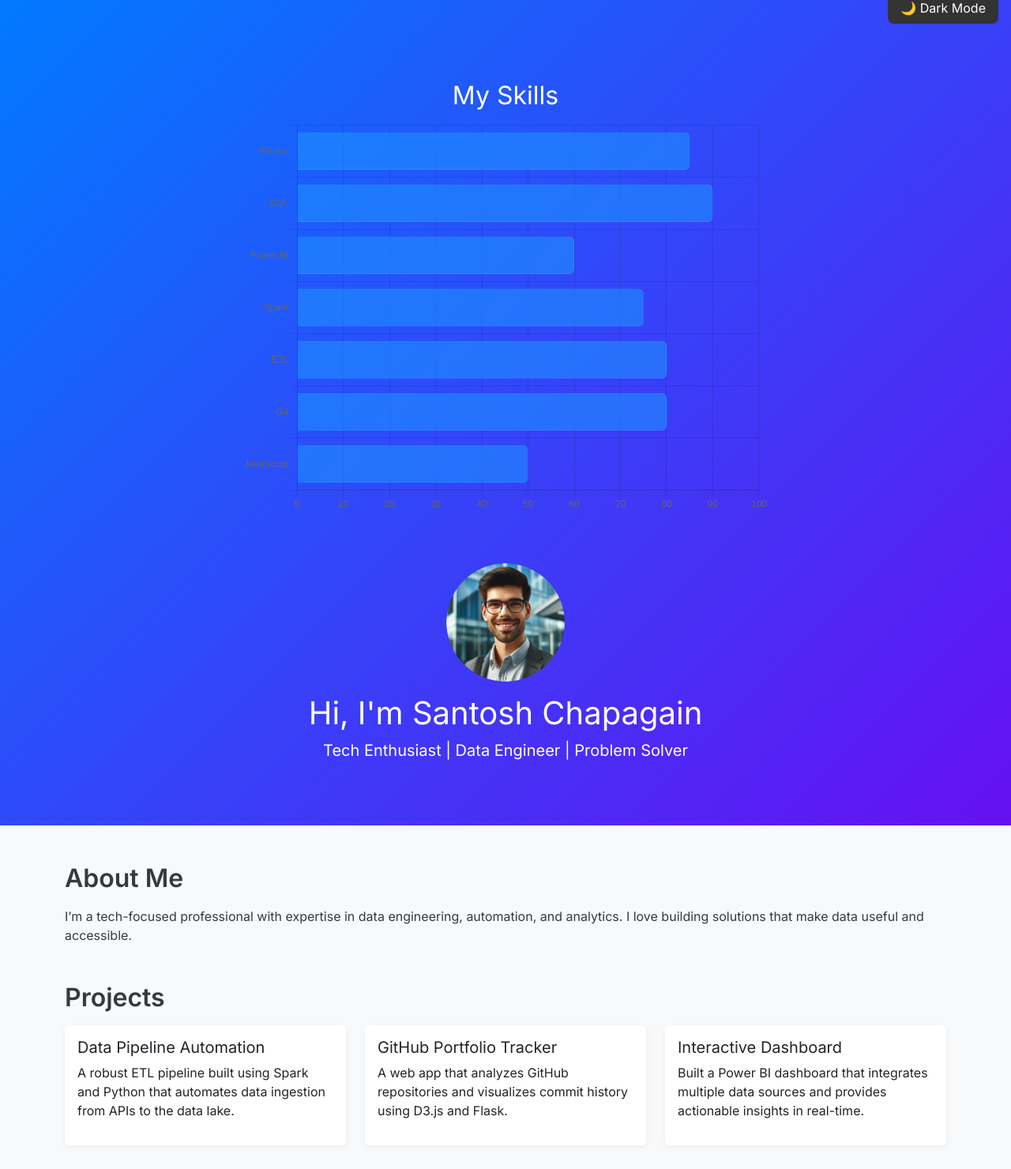
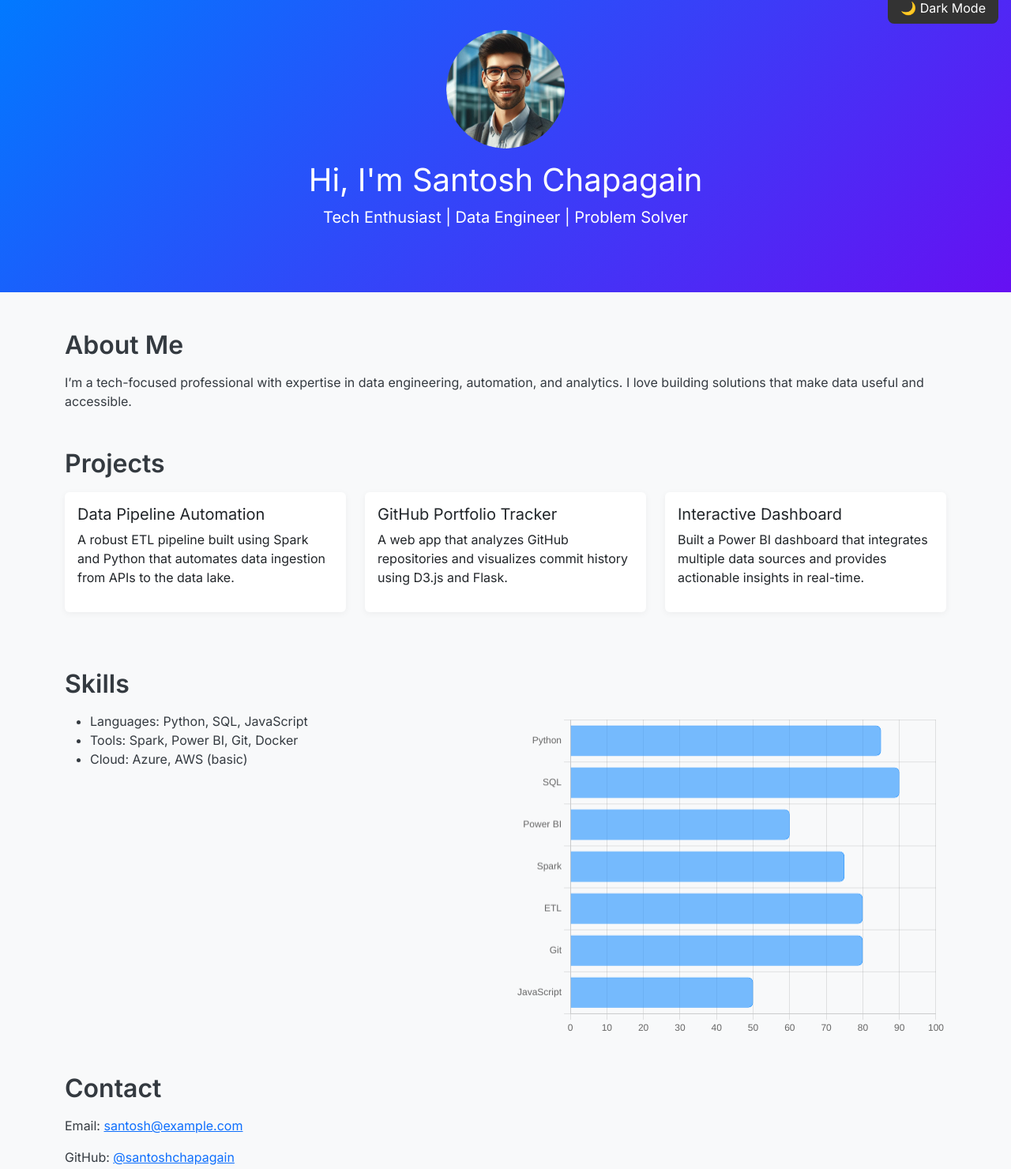
Before and after one commit to santoshchapagain/santoshchapagain.github.io, a plain HTML site: page index.html in a window 1280 px wide. Shown: the part 26-1506 px from the top of the page at 79% size. Drawn offline with nearby package versions, Linux system fonts and the light colour scheme.

Commit message:
Move Charts to Skills section

```diff
--- a/index.html
+++ b/index.html
@@ -53,10 +53,6 @@
 </head>
 <body>
   <div class="hero">
-    <section style="max-width: 700px; margin: 3rem auto; padding: 1rem;">
-      <h2 style="text-align: center;">My Skills</h2>
-      <canvas id="skillsChart" width="400" height="300"></canvas>
-    </section>
     <img src="profile.png" alt="Santosh Chapagain" style="width:150px;height:150px;border-radius:50%;margin-bottom:1rem;">
     <h1>Hi, I'm Santosh Chapagain</h1>
     <p class="lead">Tech Enthusiast | Data Engineer | Problem Solver</p>
@@ -90,11 +86,18 @@
     </div>
 
    <h2 class="section-title">Skills</h2>
+   <div class="row">
+     <div class="col-md-6">
        <ul>
          <li>Languages: Python, SQL, JavaScript</li>
          <li>Tools: Spark, Power BI, Git, Docker</li>
          <li>Cloud: Azure, AWS (basic)</li>
        </ul>
+     </div>
+     <div class="col-md-6">
+       <canvas id="skillsChart" width="400" height="300"></canvas>
+     </div>
+   </div>
 
     <h2 class="section-title">Contact</h2>
     <p>Email: <a href="mailto:santosh@example.com">santosh@example.com</a></p>
```
Lines whose indentation alone changed are shown as unchanged.
